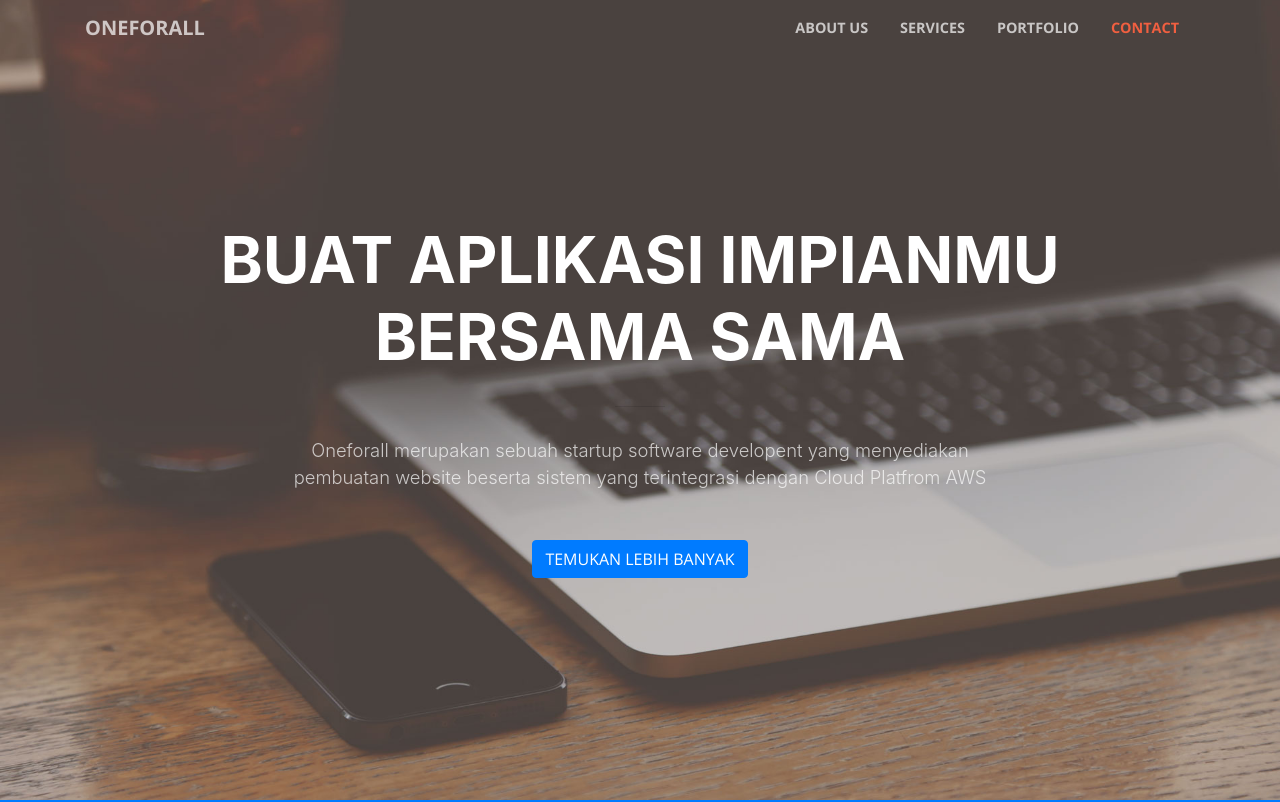
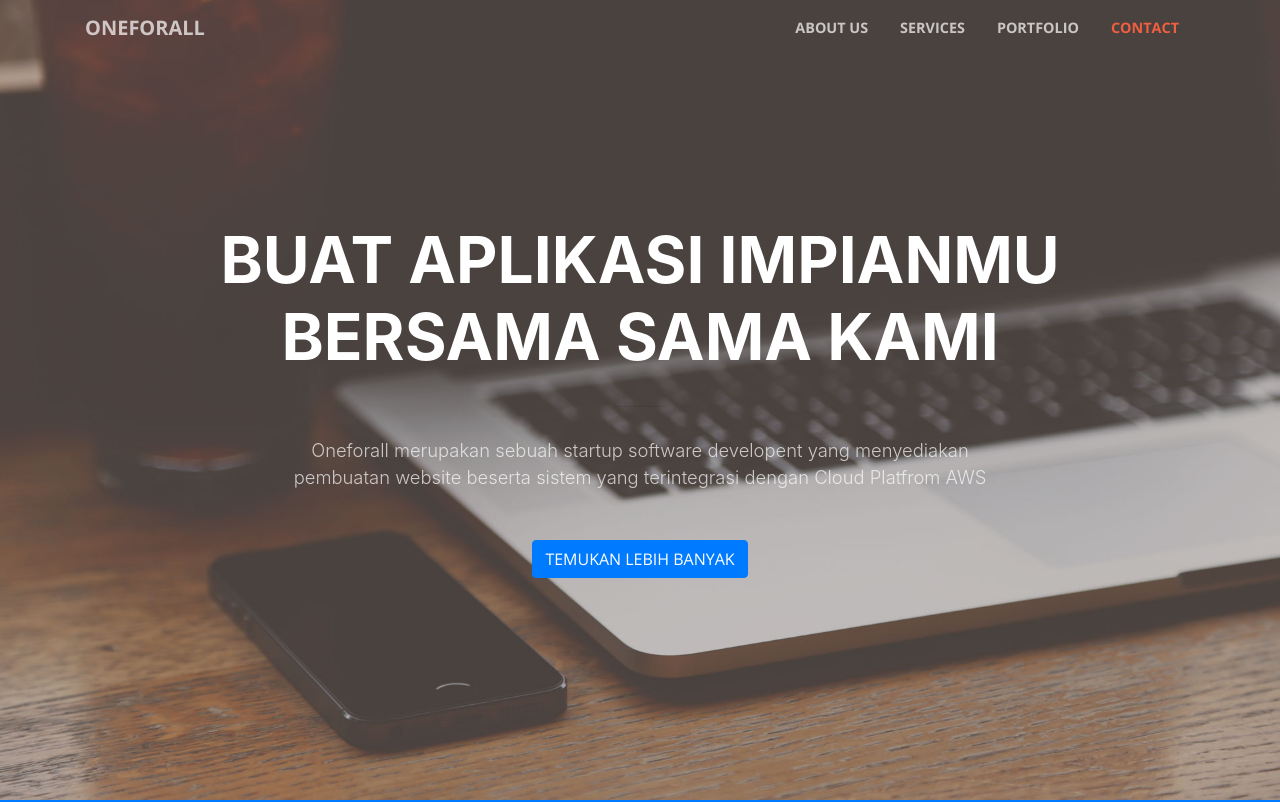
Before and after one commit to arizalsandi/landingpage, a website with bundled scripts: page index.html in a window 1280 px wide. Shown: the top 802 px of the page. Built offline with nearby package versions, Linux system fonts and the light colour scheme.

Commit message:
change index.html

```diff
--- a/index.html
+++ b/index.html
@@ -59,7 +59,7 @@
       <div class="row">
         <div class="col-lg-10 mx-auto">
           <h1 class="text-uppercase">
-            <strong>Buat Aplikasi Impianmu Bersama Sama</strong>
+            <strong>Buat Aplikasi Impianmu Bersama Sama Kami</strong>
           </h1>
           <hr>
         </div>
```
